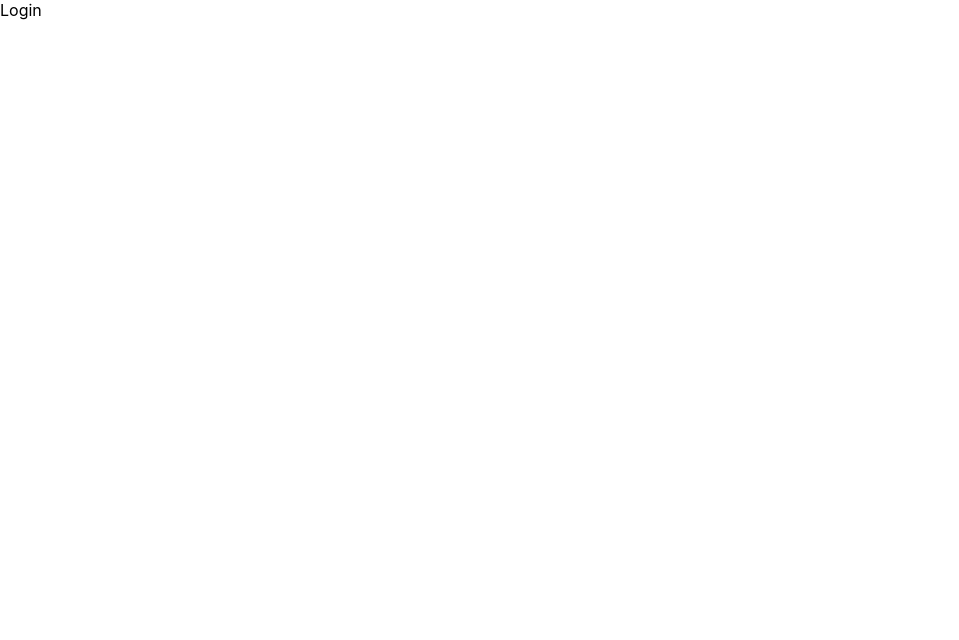
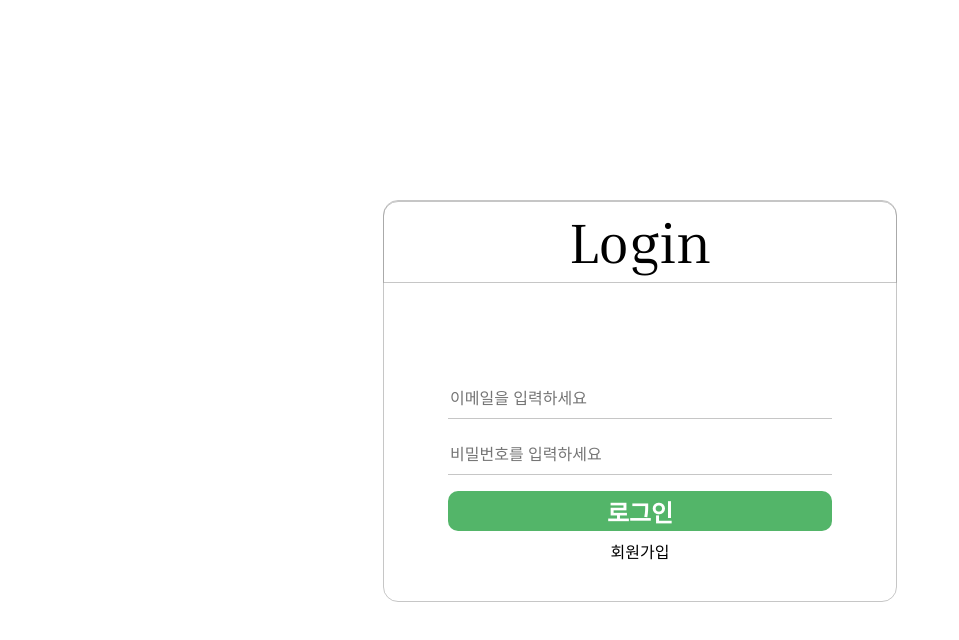
Before and after one commit to NOzigak/hamsung_client, a React (Create React App) app: page / in a window 1280 px wide. Shown: the top 640 px of the page, without its empty margins (0-959 px from the left). Built offline with nearby package versions, Linux system fonts and the light colour scheme.

Commit message:
[feat] 로그인페이지 UI 구현

```diff
--- a/package.json
+++ b/package.json
@@ -10,6 +10,7 @@
     "react-dom": "^18.3.1",
     "react-router-dom": "^6.23.1",
     "react-scripts": "5.0.1",
+    "styled-components": "^6.1.11",
     "web-vitals": "^2.1.4"
   },
   "scripts": {
--- a/src/index.css
+++ b/src/index.css
@@ -1,3 +1,4 @@
+
 body {
   margin: 0;
   font-family: -apple-system, BlinkMacSystemFont, 'Segoe UI', 'Roboto', 'Oxygen',
--- a/src/pages/LoginPage/LoginPage.css
+++ b/src/pages/LoginPage/LoginPage.css
@@ -0,0 +1,94 @@
+
+@font-face {
+    font-family: "InriaSerif";
+    src: url("../../../public/fonts/InriaSerif-Regular.ttf");
+}
+
+.Wrapper {
+    border: 1px solid rgba(142, 142, 142, 0.5);
+    border-radius: 15px;
+
+    display: flex;
+    flex-direction: column;
+    width: 40vw;
+    height: 50vh;
+    align-items: center;
+    /* 정렬 */
+    margin: 25vh auto;
+    align-items: center;
+
+
+}
+
+.TitleBoard {
+    border: 1px solid rgba(142, 142, 142, 0.5);
+    border-radius: 15px 15px 0px 0px;
+
+    display: flex;
+    align-items: center;
+    justify-content: center;
+    width: 40vw;
+    height: 10vh;
+
+}
+
+
+.Title {
+    font-family: "InriaSerif";
+    font-weight: 400;
+    font-size: 7vh;
+    line-height: 38px;
+    color: black;
+}
+
+.LoginForm {
+
+    display: flex;
+    flex-direction: column;
+    align-items: center;
+    gap:2vh;
+    width: 100%;
+}
+
+.Email {
+    box-sizing: border-box;
+    border-width: 0;
+    border-bottom: 1px solid rgba(142, 142, 142, 0.5);
+    width: 30vw;
+    height: 5vh;
+    font-size: 2vh;
+    margin-top: 10vh;
+}
+
+.Password {
+    box-sizing: border-box;
+    border-width: 0;
+    border-bottom: 1px solid rgba(142, 142, 142, 0.5);
+    width: 30vw;
+    height: 5vh;
+    font-size: 2vh;
+
+}
+
+.LoginButton {
+    background: #53B569;
+    border-radius: 10px;
+    border-width: 0;
+    height: 5vh;
+    width: 30vw;
+    font-size: 3vh;
+    font-weight: 700;
+    cursor: pointer;
+    color: white;
+}
+
+.Switcher {
+    margin-top: 1vh;
+
+    a {
+        color: black;
+        text-decoration-line: none;
+        font-size: 2vh;
+        text-align: center;
+    }
+}
--- a/src/pages/LoginPage/LoginPage.js
+++ b/src/pages/LoginPage/LoginPage.js
@@ -1,8 +1,43 @@
+import { Link } from "react-router-dom";
+import "./LoginPage.css";
+import { useState } from "react";
 
 const LoginPage = () => {
-    return(
-        <div>Login</div>
-    )
+  const [email, setEmail] = useState("");
+  const [password, setPassword] = useState("");
+
+  const handleData = (e) => {
+    if(e.target.type === "email"){
+      setEmail(e.target.value);
+    } else if(e.target.type === "password"){
+      setPassword(e.target.value);
+    }
+  }
+
+  const handleSubmit = (e) => {
+    e.preventDefault();
+    console.log(email, password);
+    // login hook
+  }
+
+
+  return(
+    <div className="Wrapper">
+      <form className="LoginForm" onSubmit={handleSubmit}>
+        <div className="TitleBoard">
+            <h1 className="Title">Login</h1>
+        </div>
+          <input className="Email" placeholder="이메일을 입력하세요" type="email" value={email} onChange={handleData} required/>
+        <div>
+          <input className="Password" placeholder="비밀번호를 입력하세요" type="password" value={password} onChange={handleData} required/>
+        </div>
+        <button className="LoginButton">로그인</button>
+      </form>
+      <div className="Switcher">
+        <Link to={"/signup"}>회원가입</Link>
+      </div>
+    </div>
+  )
 }
 
 export default LoginPage;
```
Also changed, not shown: src/constants/colors.js (added, +7 -0 lines), src/pages/LoginPage/style.js (added, +13 -0 lines), public/fonts/InriaSerif-Regular.ttf (added), public/index.html (line endings or trailing spaces), 1 other file (tests, documents, lock files or other folders).
